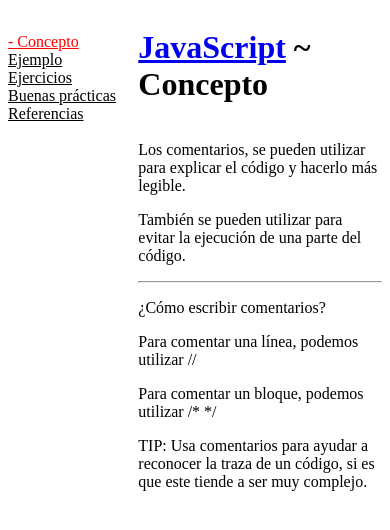
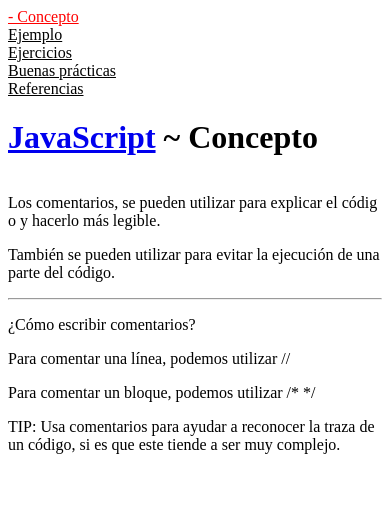
Before and after one commit to sebaiturravaldes/pensandoelnombre, a Next.js app: page /javascript/comentarios in a window 390 px wide. Shown: the top 530 px of the page. Built offline with nearby package versions, Linux system fonts and the light colour scheme.

Commit message:
modified css

```diff
--- a/assets/css/styles.css
+++ b/assets/css/styles.css
@@ -4,10 +4,13 @@
   flex-direction: row;
   align-items: center;
   justify-content: center;
+
+  word-break: break-all;
 }
 
 .content {
   display: flex;
+  flex-direction: row;
 }
 
 .sidebar {
@@ -22,6 +25,12 @@
 }
 
 @media (max-width: 700px) {
+  .sidebar {
+    padding: 0;
+  }
+  .content {
+    flex-direction: column;
+  }
   main {
     width: 100%;
   }
```
